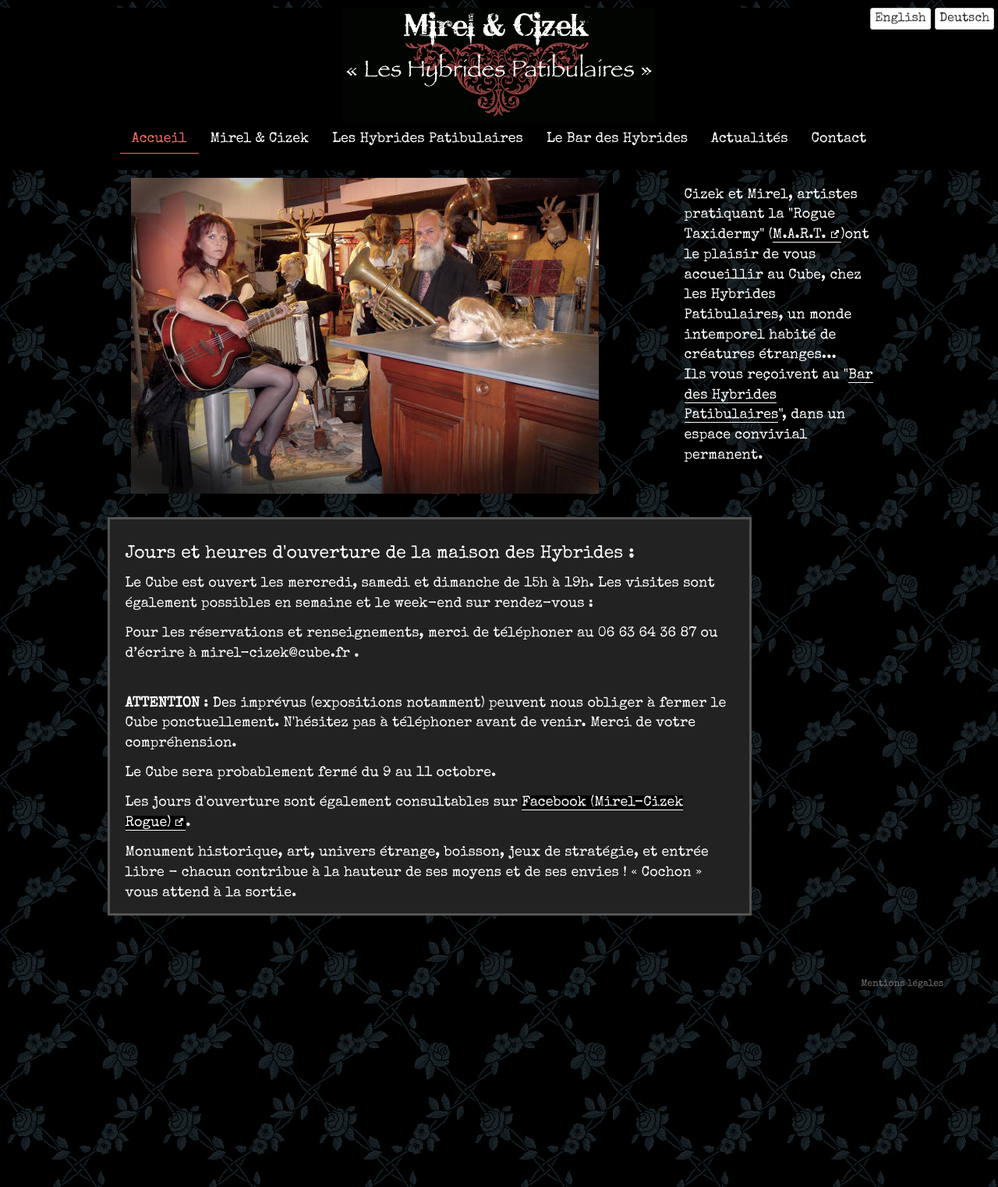
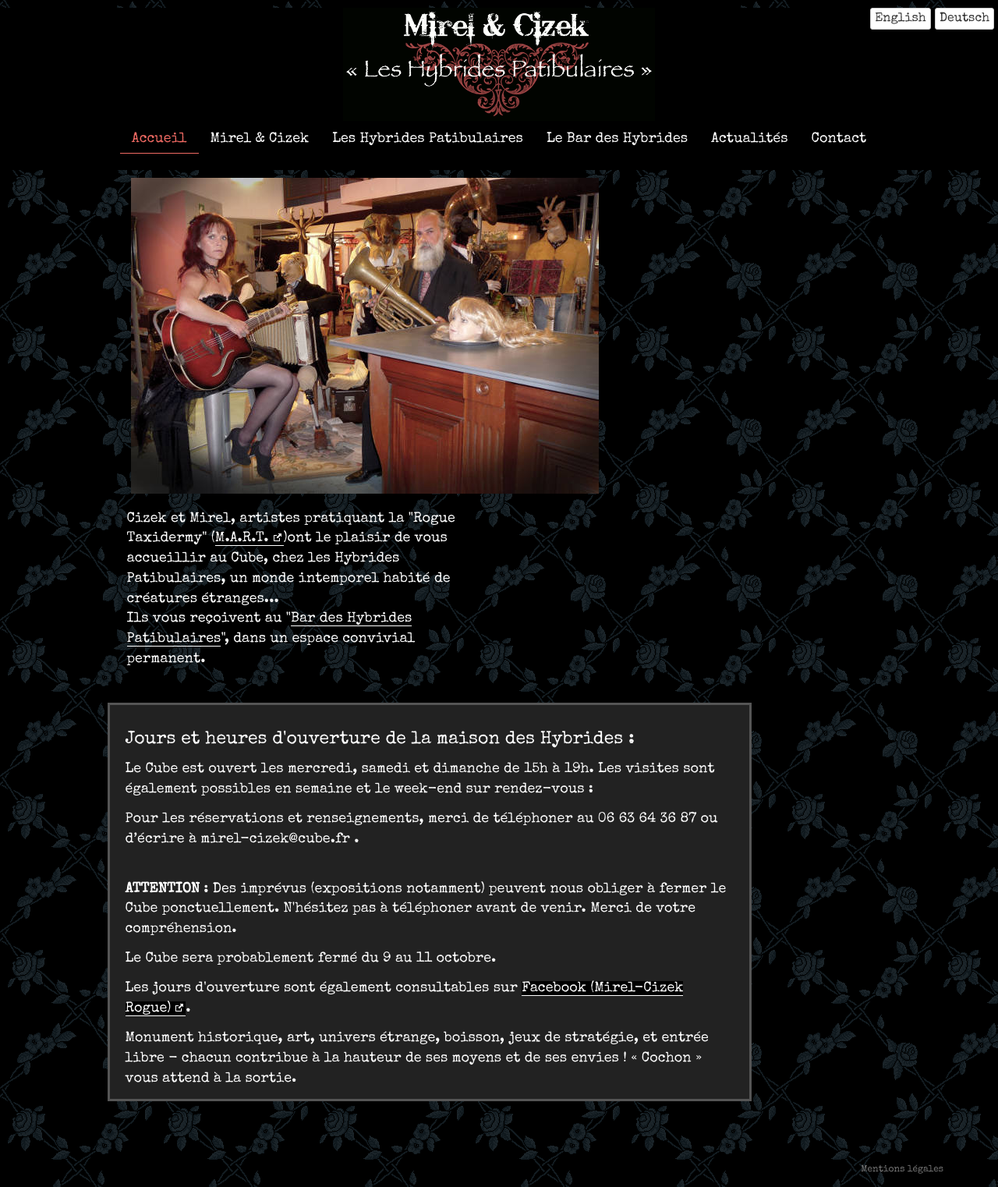
Before and after one commit to le-cube/le-cube.github.io, a Jekyll site: the page built from index.html, in a window 1280 px wide. Shown: the whole page at 78% size. Built offline with Jekyll 4.4.1, drawn with Linux system fonts in a browser that asks for light colours.

Commit message:
Update index.html

```diff
--- a/index.html
+++ b/index.html
@@ -12,7 +12,7 @@
 
     </div>
 
-    <div class="col-md-3 homeText">
+    <div class="col-md-5 homeText">
       <p>
         Cizek et Mirel, artistes pratiquant la "Rogue Taxidermy" (<a href="http://www.roguetaxidermy.com/">M.A.R.T.</a>)ont le plaisir de vous accueillir au Cube, chez les Hybrides Patibulaires, un monde intemporel habité de créatures étranges... <br>
         Ils vous reçoivent au "<a href="./le-bar-des-hybrides.html">Bar des Hybrides Patibulaires</a>", dans un espace convivial permanent.
```
